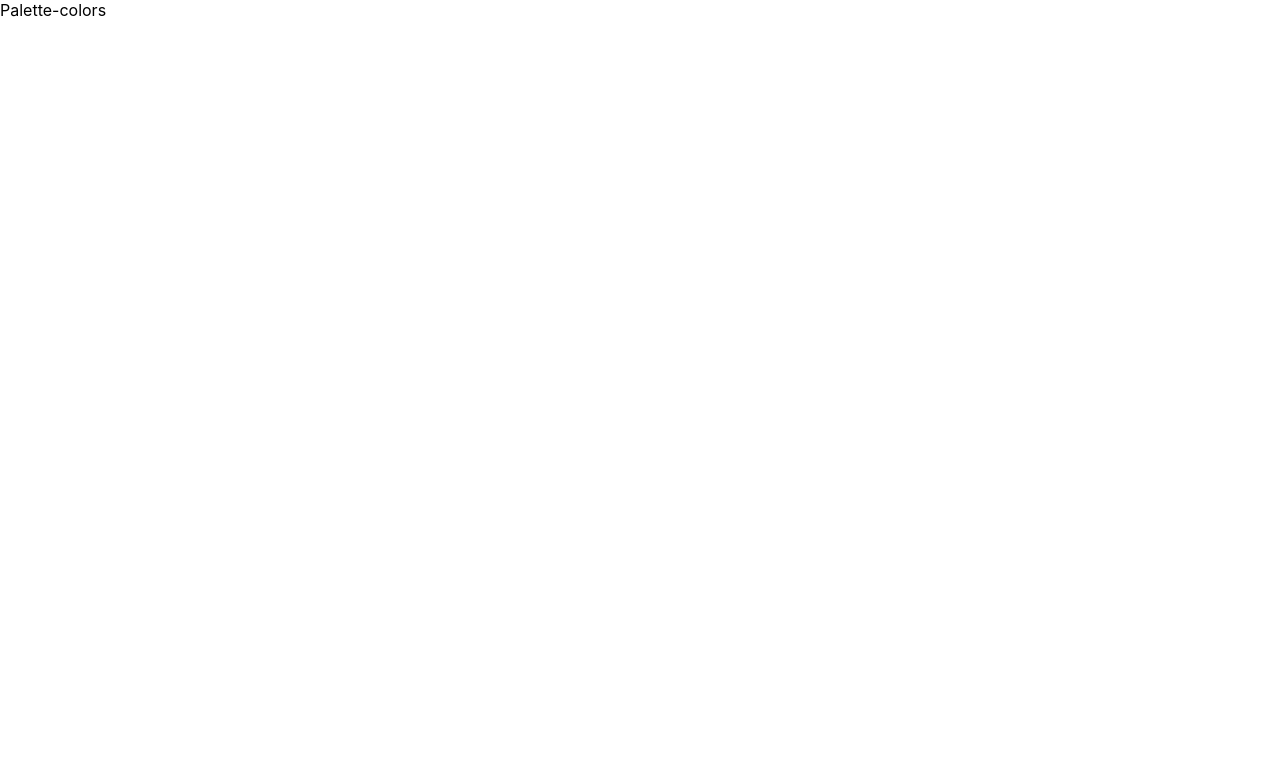
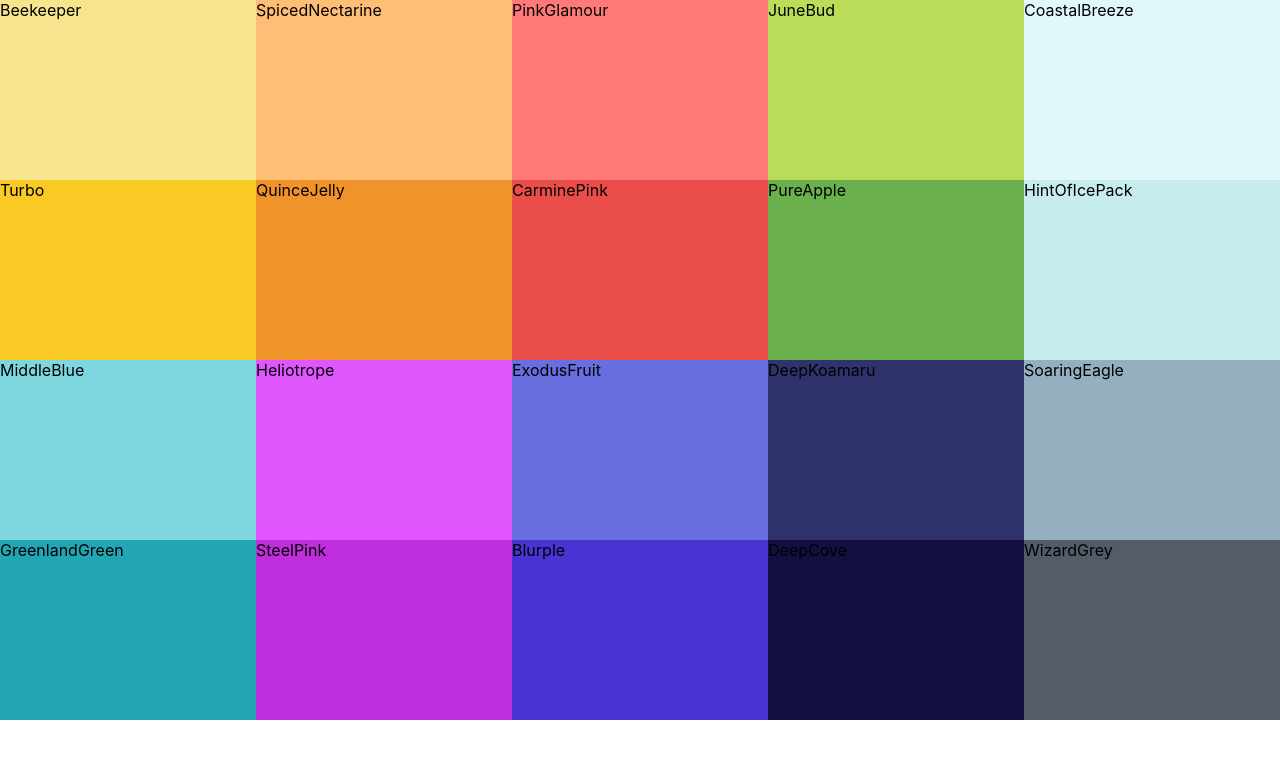
Before and after one commit to Unicycle77/rbc-colors, a React (Create React App) app: page / in a window 1280 px wide. Shown: the top 758 px of the page. Built offline with nearby package versions, Linux system fonts and the light colour scheme.

Commit message:
Add ColorBox

```diff
--- a/src/components/ColorBox/ColorBox.css
+++ b/src/components/ColorBox/ColorBox.css
@@ -1,3 +1,8 @@
 .ColorBox {
-
+  width: 20%;
+  height: 25%;
+  margin: 0 auto;
+  display: inline-block;
+  position: relative;
+  cursor: pointer;
 }
--- a/src/components/ColorBox/ColorBox.js
+++ b/src/components/ColorBox/ColorBox.js
@@ -3,6 +3,13 @@ import "./ColorBox.css";
 
 export default class ColorBox extends Component {
   render() {
-    return <div>ColorBox</div>;
+    let styles = {
+      background: this.props.background
+    }
+    return (
+      <div className="ColorBox" style={{...styles}}>
+        <span>{this.props.name}</span>
+      </div>
+    );
   }
 }
--- a/src/components/Palette/Palette.css
+++ b/src/components/Palette/Palette.css
@@ -1,7 +1,8 @@
 .Palette {
-
+  height: 100vh;
+  display: flex;
 }
 
 .Palette-colors {
-
+  height: 90%;
 }
--- a/src/components/Palette/Palette.js
+++ b/src/components/Palette/Palette.js
@@ -1,15 +1,19 @@
 import React, { Component } from "react";
+import ColorBox from "../ColorBox/ColorBox";
 import "./Palette.css";
 
 export default class Palette extends Component {
   render() {
+    const colorBoxes = this.props.colors.map(color => (
+      <ColorBox key={color.color} background={color.color} name={color.name} />
+    ))
     return (
       <div>
         <div className="Palette">
           {/* Navbar goes here */}
           <div className="Palette-colors">
             {/* bunch of color boxes */}
-            Palette-colors
+            {colorBoxes}
           </div>
           {/* Footer goes here*/}
         </div>
```
